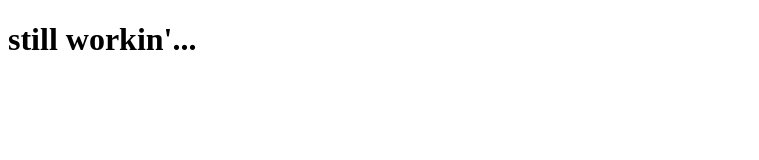
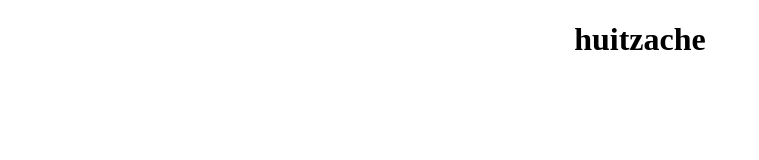
Before and after one commit to 321david123/school-photos, a website: page src/huizache.html in a window 1280 px wide. Shown: the whole page, without its empty margins (0-759 px from the left). Drawn offline with Linux system fonts and the light colour scheme.

Commit message:
final commit of the week

```diff
--- a/src/huizache.css
+++ b/src/huizache.css
@@ -0,0 +1,5 @@
+h1 {
+    display: flex;
+    justify-content: center;
+    font-family:'Times New Roman', Times, serif;
+}
--- a/src/huizache.html
+++ b/src/huizache.html
@@ -8,6 +8,6 @@
     <title>Document</title>
 </head>
 <body>
-    <h1>still workin'...</h1>
+    <h1>huitzache</h1>
 </body>
 </html>
```
